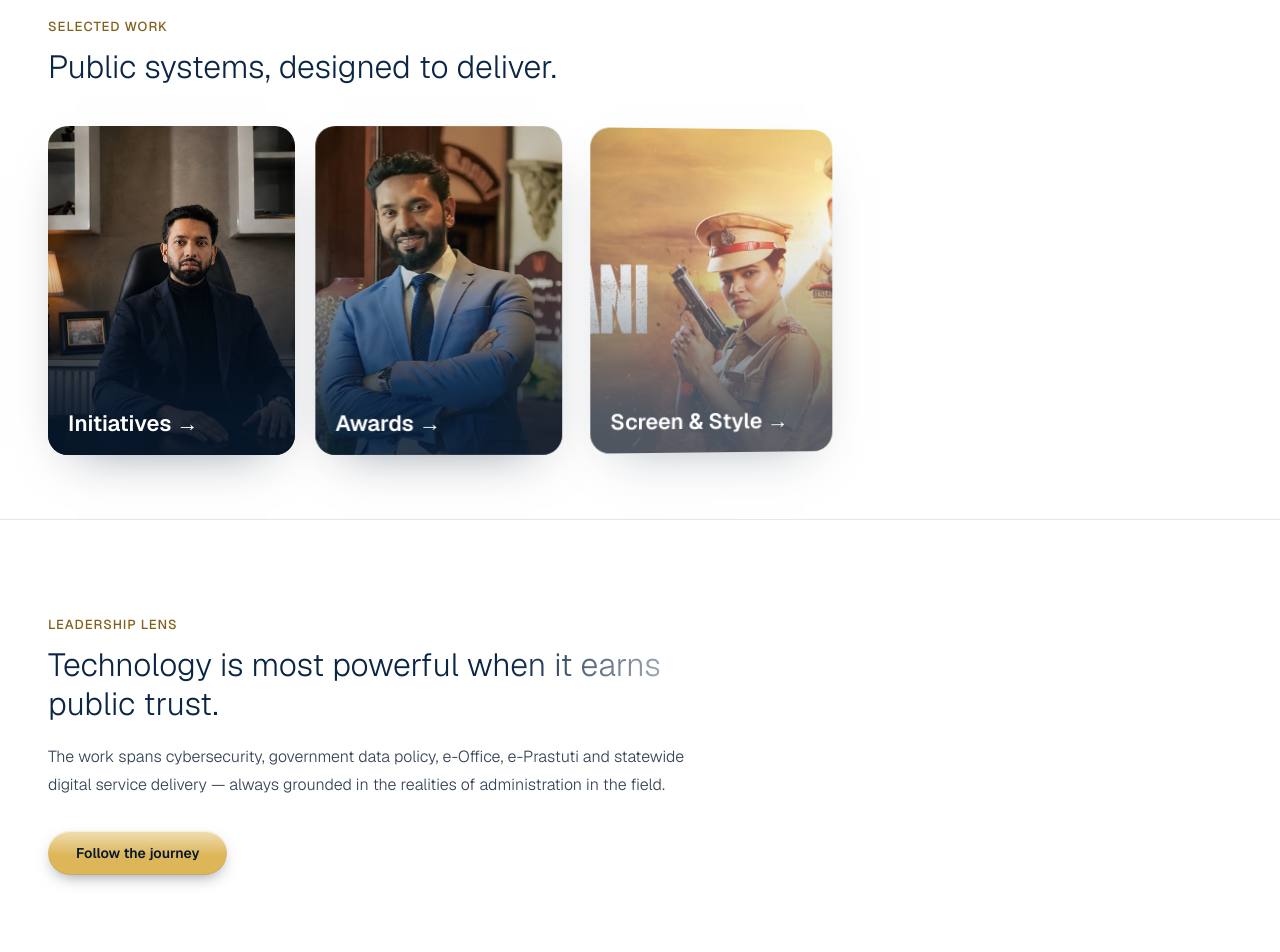
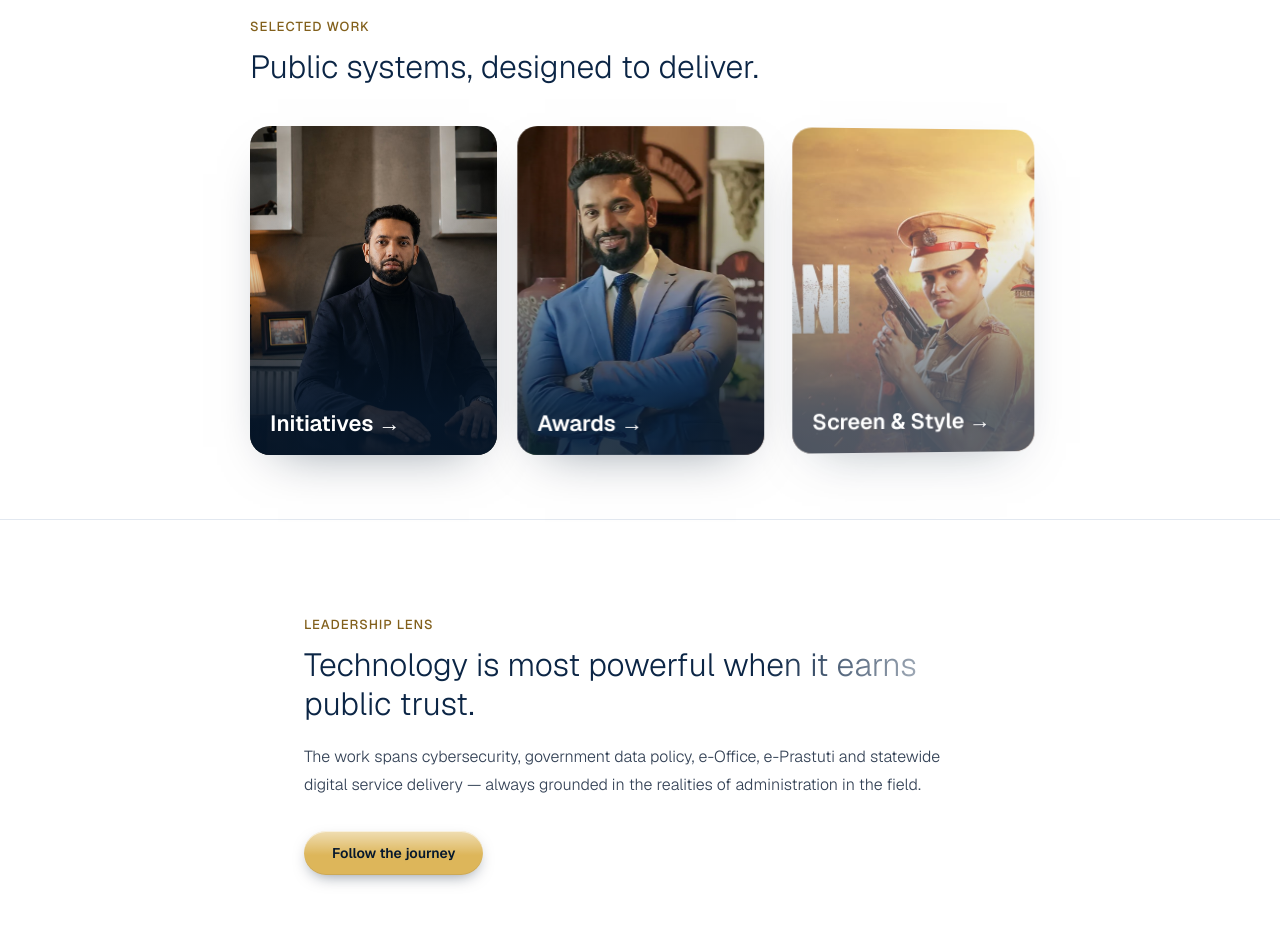
Before and after one commit to Ishaan18singh/ashwani-kumar-website, a Next.js app: page / in a window 1280 px wide. Shown: the part 1700-2652 px from the top of the page. Built offline with nearby package versions, Linux system fonts and the light colour scheme.

Commit message:
Center Selected Work and Leadership Lens content instead of hugging the left edge

```diff
--- a/app/(site)/page.js
+++ b/app/(site)/page.js
@@ -189,6 +189,7 @@ export default function HomePage() {
 
       <section className="home-section-work border-t border-slate-200 bg-ivory py-16 dark:border-slate-700 dark:bg-slate-900">
         <div className="shell">
+          <div className="home-selected-work-inner">
             <p className="eyebrow">{t('home.selectedWorkEyebrow')}</p>
             <h2 className="section-title">{t('home.selectedWorkTitle')}</h2>
             <div className="mt-10 explore-grid">
@@ -211,11 +212,12 @@ export default function HomePage() {
               ))}
             </div>
           </div>
+        </div>
       </section>
 
       <section className="home-section-leadership border-t border-slate-200 py-24 dark:border-slate-800">
         <div className="shell">
-          <div className="reveal stack-center max-w-2xl">
+          <div className="reveal stack-center max-w-2xl mx-auto">
             <p className="eyebrow">{t('home.leadershipEyebrow')}</p>
             <h2 className="section-title">{t('home.leadershipTitle')}</h2>
             <p className="section-copy">{t('home.leadershipText')}</p>
--- a/app/globals.css
+++ b/app/globals.css
@@ -738,12 +738,19 @@ textarea:focus-visible,
   outline-offset: 2px;
 }
 
-/* Homepage "explore" cards: Timeline / Initiatives / Awards. */
+/* Homepage "explore" cards: Initiatives / Awards / Screen & Style.
+   The whole block (eyebrow + heading + grid) is centered within the
+   now full-width shell, rather than hugging the left edge with a
+   large empty gap to the right. */
+.home-selected-work-inner {
+  max-width: 780px;
+  margin-left: auto;
+  margin-right: auto;
+}
 .explore-grid {
   display: grid;
   gap: 1.25rem;
   grid-template-columns: 1fr;
-  max-width: 780px;
 }
 @media (min-width: 640px) {
   .explore-grid {
```
Lines whose indentation alone changed are shown as unchanged.
